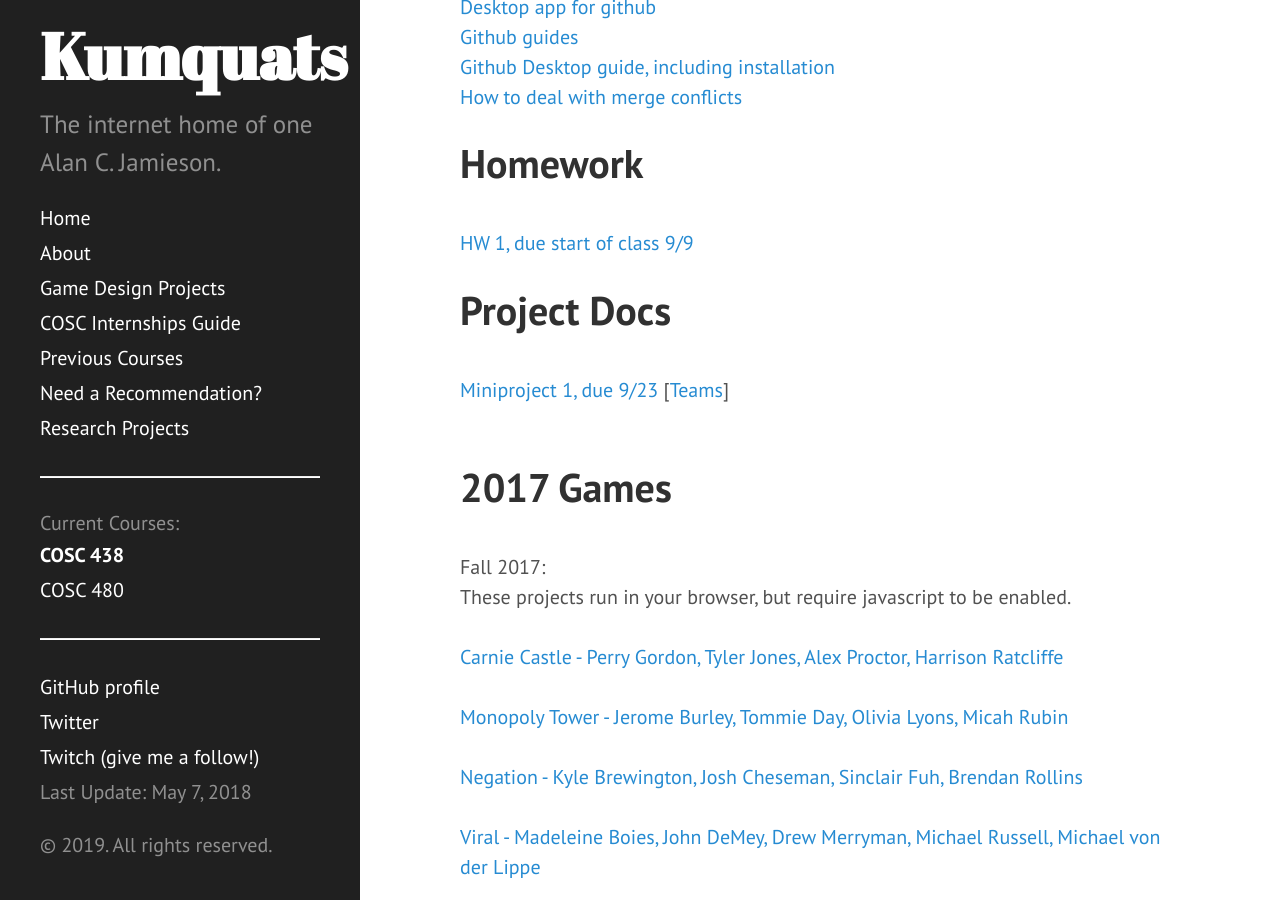
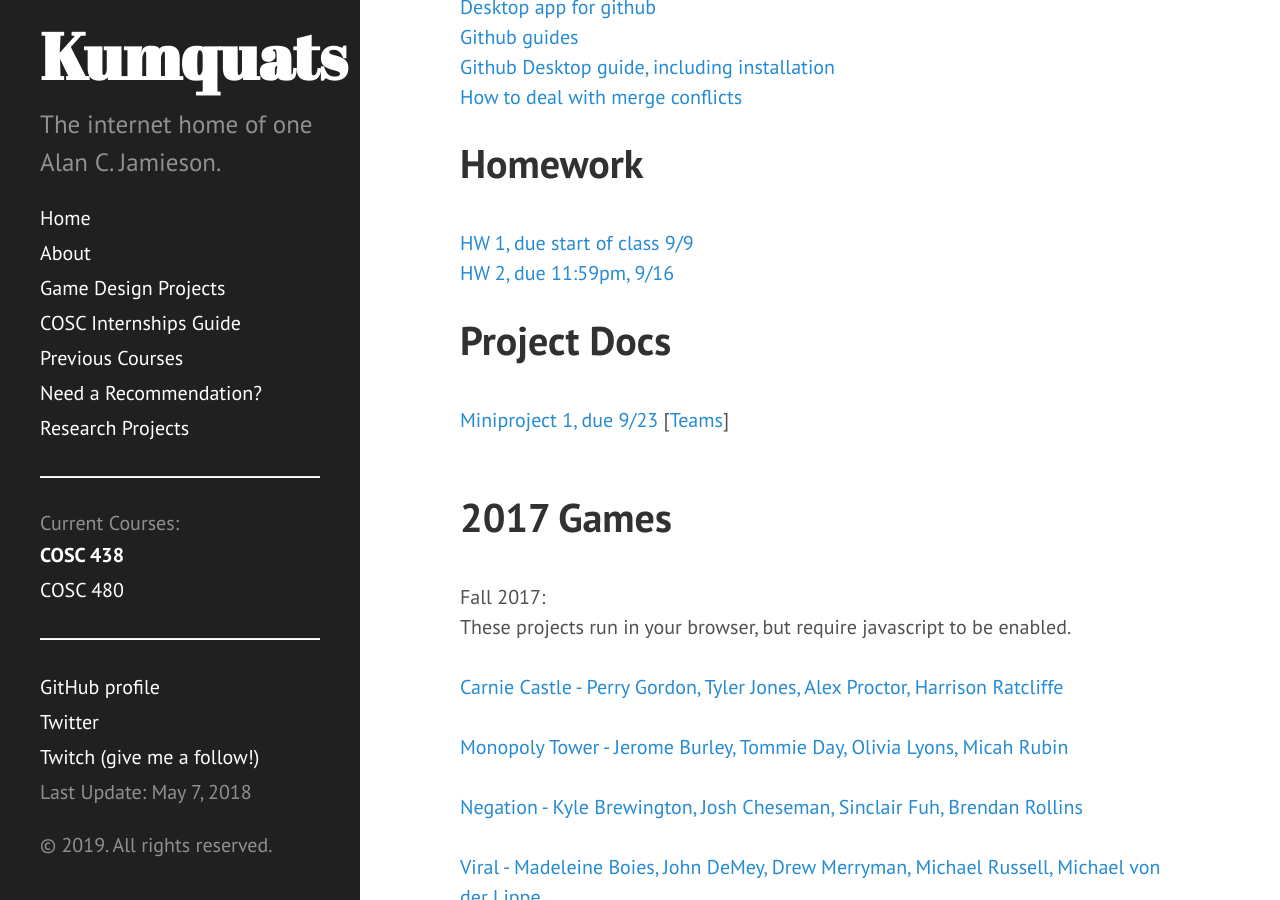
Before and after one commit to ripark/ripark.github.io, a Jekyll site: the page built from f19/cosc438.html, in a window 1280 px wide and 900 px high, scrolled down 560 px. Built offline with Jekyll 4.4.1, drawn with Linux system fonts in a browser that asks for light colours; Markdown is read by kramdown in place of the engine named in the settings.

Commit message:
438 upload

```diff
--- a/f19/cosc438.html
+++ b/f19/cosc438.html
@@ -38,6 +38,8 @@ shorttitle: "COSC 438"
 <br>
 <a href="http://ripark.github.io/f19/HW1.txt">HW 1, due start of class 9/9</a>
 <br>
+<a href="http://ripark.github.io/f19/COSC438HW2.pdf">HW 2, due 11:59pm, 9/16</a>
+<br>
 <h1>Project Docs</h1>
 <br>
 <a href="http://ripark.github.io/f19/COSC438Proj1.pdf">Miniproject 1, due 9/23</a> [<a href="http://ripark.github.io/f19/438Proj1.txt">Teams</a>]
```
Also changed, not shown: 1 other file.
